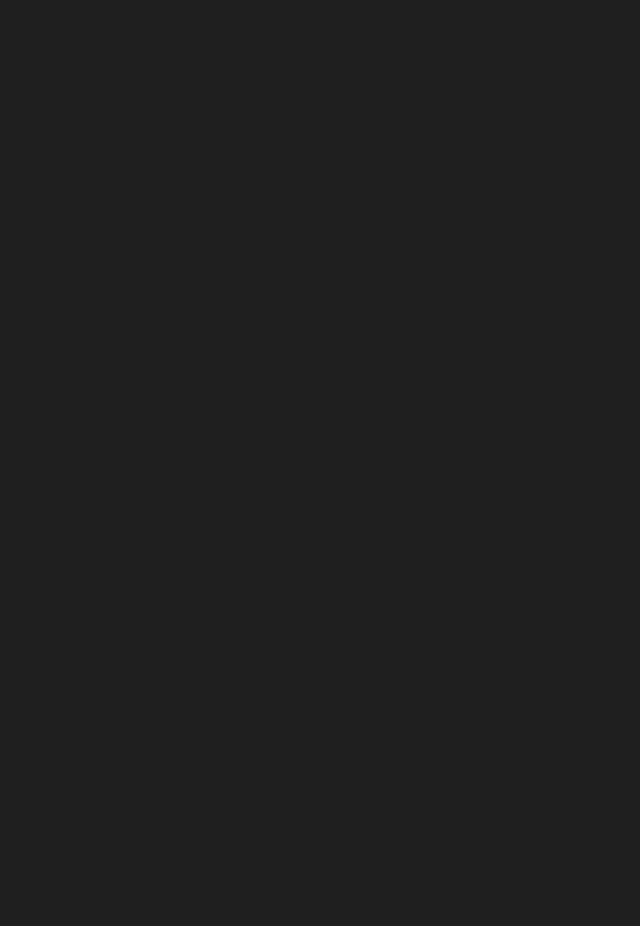
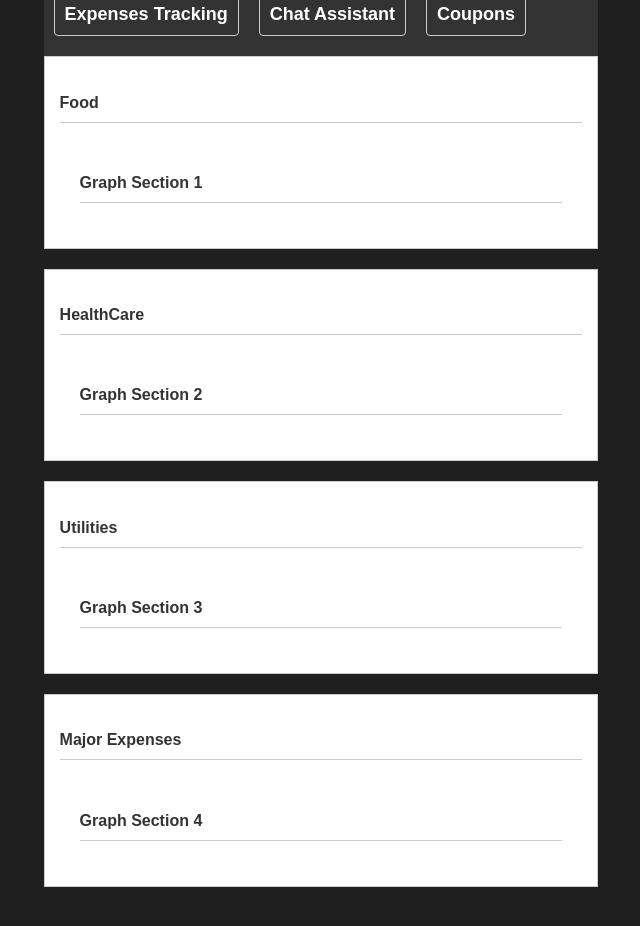
Before and after one commit to saraharmstrong314/rosehack-2024, a React (Create React App) app: page /trends/1 in a window 1280 px wide. Before the commit this address had no page. Shown: the top 926 px of the page, without its empty margins (319-959 px from the left). Before the commit the page ends 800 px from the top, so only its background shows below. Built offline with nearby package versions, Linux system fonts and the light colour scheme.

Commit message:
dash board

```diff
--- a/src/App.js
+++ b/src/App.js
@@ -4,6 +4,7 @@ import Login from './Login';
 import Signup from './Signup';
 import Coupons from './Coupons';
 import Nanami from './Nanami';
+import Trends from './Trends';
 
 function App() {
   return (
@@ -12,6 +13,7 @@ function App() {
         <Route path="/signup" element={<Signup/>} />
         <Route exact path="/" element={<Login/>} />
         <Route path="/nanami/:username" element={<Nanami/>} />
+        <Route path="/trends/:username" element={<Trends/>} />
       </Routes>
     </Router>
   );
--- /dev/null
+++ b/src/GraphSection.js
@@ -0,0 +1,12 @@
+
+import React from 'react';
+
+const GraphSection = ({ section }) => {
+  return (
+    <div>
+      <h4>Graph Section {section}</h4>
+    </div>
+  );
+};
+
+export default GraphSection;
--- /dev/null
+++ b/src/Trends.css
@@ -0,0 +1,51 @@
+/* Dashboard.css */
+
+body {
+    font-family: 'Arial', sans-serif;
+    margin: 0;
+    padding: 0;
+    /* background-color: #f4f4f4; */
+  }
+
+  div {
+    max-width: 800px;
+    margin: 0 auto;
+    padding: 20px;
+  }
+
+  nav {
+    background-color: #333;
+    color: white;
+    padding: 10px;
+  }
+
+  nav ul {
+    list-style-type: none;
+    margin: 0;
+    padding: 0;
+    display: flex;
+  }
+
+  nav ul li {
+    margin-right: 20px;
+  }
+
+  nav a {
+    text-decoration: none;
+    color: white;
+    font-weight: bold;
+  }
+
+  section {
+    background-color: white;
+    border: 1px solid #ccc;
+    padding: 15px;
+    margin-bottom: 20px;
+  }
+
+  h4 {
+    color: #333;
+    border-bottom: 1px solid #ccc;
+    padding-bottom: 10px;
+    margin-bottom: 10px;
+  }
--- /dev/null
+++ b/src/Trends.js
@@ -0,0 +1,46 @@
+import React from 'react';
+import { Link } from 'react-router-dom';
+import GraphSection from './GraphSection'; // You'll need to create this component
+import './Trends.css'
+
+const Trends = () => {
+  return (
+    <div>
+        <h1>Sarah: your prefect financial advisor</h1>
+      <nav>
+        <ul>
+          <li>
+            <Link to="/nanami/Jasmine">Expenses Tracking</Link>
+          </li>
+          <li>
+            <Link to="/nanami/Jasmine">Chat Assistant</Link>
+          </li>
+          <li>
+            <Link to="/nanami/Jasmine">Coupons</Link>
+          </li>
+        </ul>
+      </nav>
+
+      <section>
+        <h4>Food</h4>
+        <GraphSection section="1" />
+      </section>
+
+      <section>
+        <h4>HealthCare</h4>
+        <GraphSection section="2" />
+      </section>
+
+      <section>
+        <h4>Utilities</h4>
+        <GraphSection section="3" />
+      </section>
+      <section>
+        <h4>Major Expenses</h4>
+        <GraphSection section="4" />
+      </section>
+    </div>
+  );
+};
+
+export default Trends;
```
Also changed, not shown: src/TrendAnalysis.js (added, +12 -0 lines).
